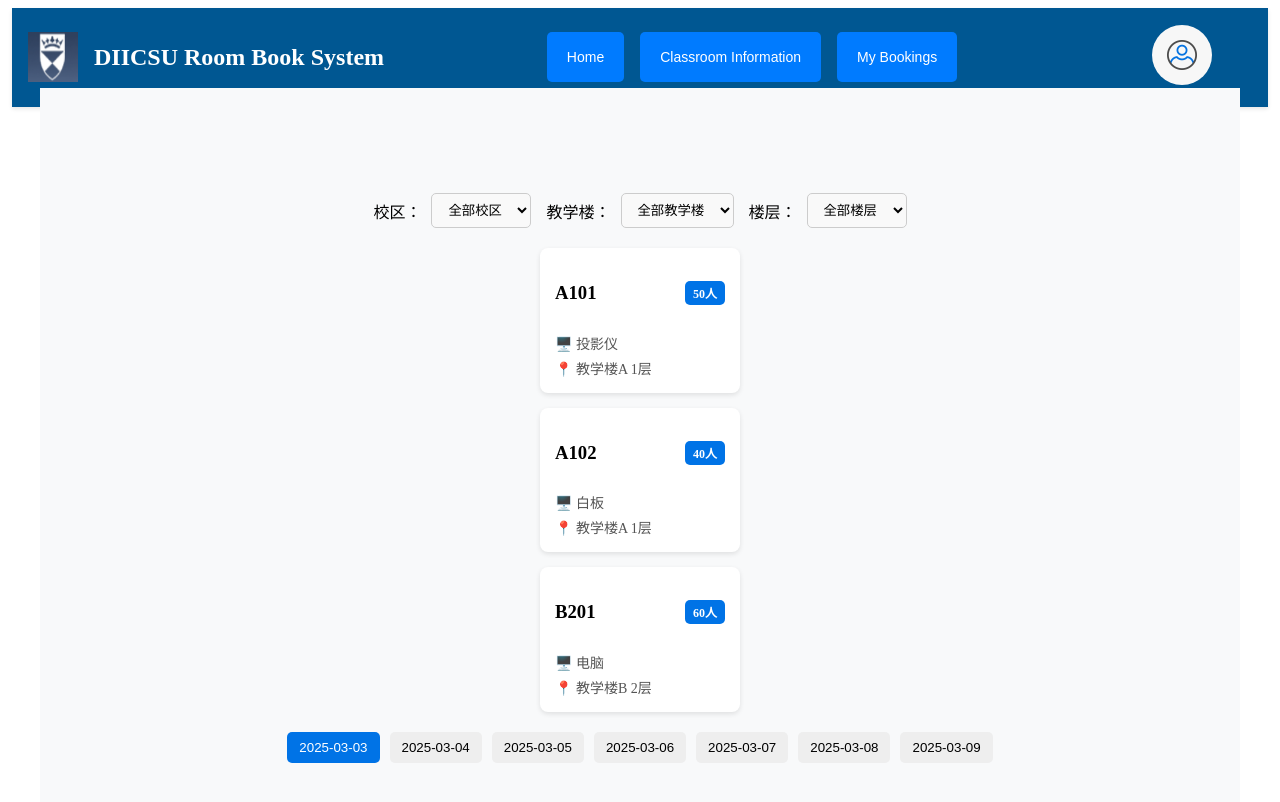
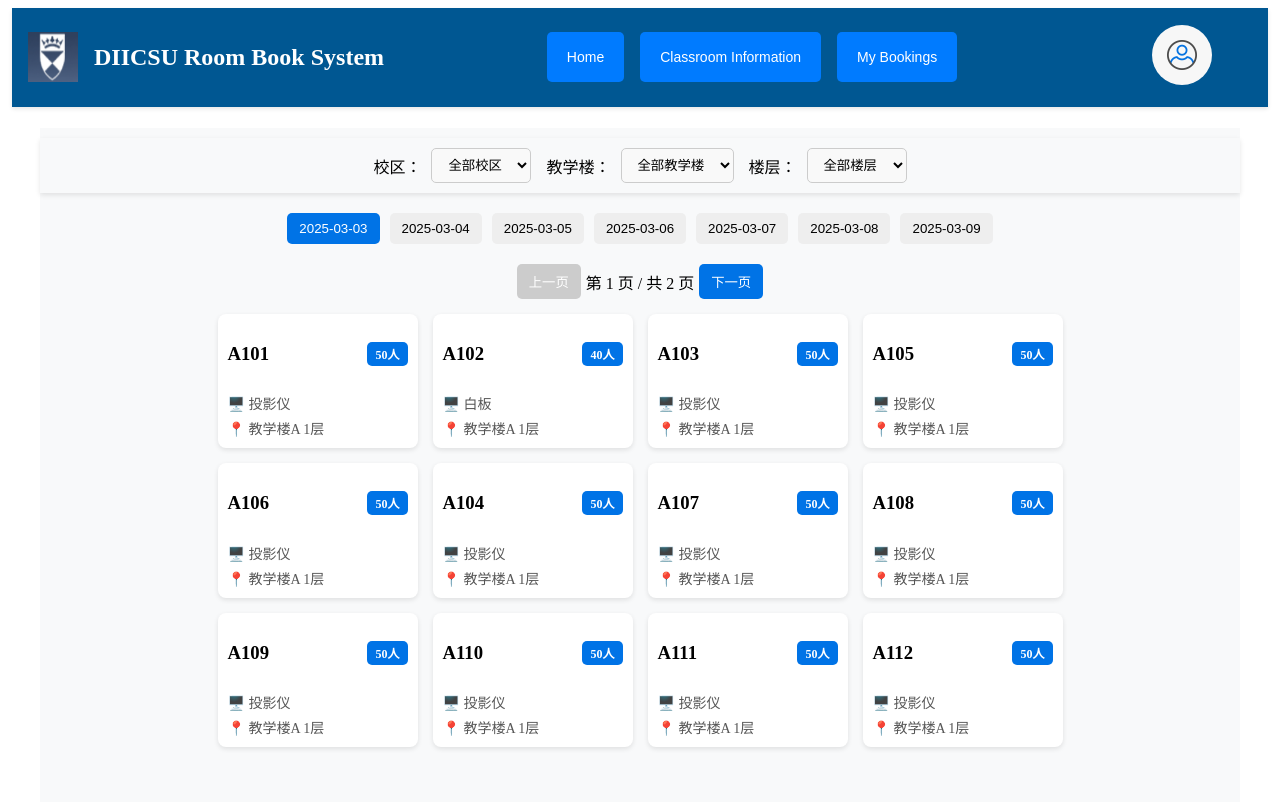
Before and after one commit to Zhengyi1212/DIIAgile-GroupA-frontend, a Vue app in the folder frontend/: page /classrooms in a window 1280 px wide. Shown: the top 802 px of the page. Built offline with nearby package versions, Linux system fonts and the light colour scheme; sample sign-in values are in the browser's storage.

Commit message:
ClassroomsInformation page change.The typesetting was modified, and page turning was added

```diff
--- a/frontend/src/views/ClassRoomInformation.vue
+++ b/frontend/src/views/ClassRoomInformation.vue
@@ -39,9 +39,23 @@
               </div>
            </div>
 
+           <!-- 日期选择器 -->
+           <div class="date-selector">
+              <button v-for="offset in 7" :key="offset" @click="selectedDate = getFormattedDate(offset - 1)"
+                 :class="{ active: selectedDate === getFormattedDate(offset - 1) }">
+                 {{ getFormattedDate(offset - 1) }}
+              </button>
+           </div>
+
+           <div class="content-container">
               <!-- 教室列表 -->
+              <div class="pagination-controls">
+                 <button @click="prevPage" :disabled="currentPage === 1">上一页</button>
+                 <span>第 {{ currentPage }} 页 / 共 {{ totalPages }} 页</span>
+                 <button @click="nextPage" :disabled="currentPage === totalPages">下一页</button>
+              </div>
               <div class="classroom-grid">
-               <div v-for="room in filteredRooms" :key="room.id" class="classroom-card"
+                 <div v-for="room in paginatedRooms" :key="room.id" class="classroom-card"
                     :class="{ selected: selectedRoom?.id === room.id }" @click="selectRoom(room)">
                     <div class="card-header">
                        <h3 class="room-name">{{ room.name }}</h3>
@@ -55,11 +69,6 @@
                     </div>
                  </div>
               </div>
-            <div class="date-selector">
-               <button v-for="offset in 7" :key="offset" @click="selectedDate = getFormattedDate(offset - 1)"
-                  :class="{ active: selectedDate === getFormattedDate(offset - 1) }">
-                  {{ getFormattedDate(offset - 1) }}
-               </button>
            </div>
 
            <!-- 时间表 -->
@@ -76,15 +85,11 @@
               </div>
            </div>
         </main>
-
-
-
      </el-main>
   </el-container>
 </template>
 
 <script>
-
 import NaviBarAndButton from '@/components/NaviBarAndButton.vue';
 
 export default {
@@ -107,8 +112,25 @@ export default {
       rooms: [
         { id: '101', name: 'A101', capacity: 50, building: '教学楼A', floor: '1层', equipment: '投影仪' },
         { id: '102', name: 'A102', capacity: 40, building: '教学楼A', floor: '1层', equipment: '白板' },
+        { id: '103', name: 'A103', capacity: 50, building: '教学楼A', floor: '1层', equipment: '投影仪' },
+        { id: '105', name: 'A105', capacity: 50, building: '教学楼A', floor: '1层', equipment: '投影仪' },
+        { id: '106', name: 'A106', capacity: 50, building: '教学楼A', floor: '1层', equipment: '投影仪' },
+        { id: '104', name: 'A104', capacity: 50, building: '教学楼A', floor: '1层', equipment: '投影仪' },
+        { id: '107', name: 'A107', capacity: 50, building: '教学楼A', floor: '1层', equipment: '投影仪' },
+        { id: '108', name: 'A108', capacity: 50, building: '教学楼A', floor: '1层', equipment: '投影仪' },
+        { id: '109', name: 'A109', capacity: 50, building: '教学楼A', floor: '1层', equipment: '投影仪' },
+        { id: '110', name: 'A110', capacity: 50, building: '教学楼A', floor: '1层', equipment: '投影仪' },
+        { id: '111', name: 'A111', capacity: 50, building: '教学楼A', floor: '1层', equipment: '投影仪' },
+        { id: '112', name: 'A112', capacity: 50, building: '教学楼A', floor: '1层', equipment: '投影仪' },
+        { id: '113', name: 'A113', capacity: 50, building: '教学楼A', floor: '1层', equipment: '投影仪' },
+        { id: '114', name: 'A114', capacity: 50, building: '教学楼A', floor: '1层', equipment: '投影仪' },
+        { id: '115', name: 'A115', capacity: 50, building: '教学楼A', floor: '1层', equipment: '投影仪' },
+        { id: '116', name: 'A116', capacity: 50, building: '教学楼A', floor: '1层', equipment: '投影仪' },
+        { id: '117', name: 'A117', capacity: 50, building: '教学楼A', floor: '1层', equipment: '投影仪' },
         { id: '201', name: 'B201', capacity: 60, building: '教学楼B', floor: '2层', equipment: '电脑' }
       ],
+      currentPage: 1,
+      roomsPerPage: 12,
       selectedCampus: '',
       selectedBuilding: '',
       selectedFloor: '',
@@ -138,9 +160,20 @@ export default {
           (!this.selectedFloor || room.floor === this.selectedFloor)
         );
       });
+    },
+    totalPages() {
+      return Math.max(1, Math.ceil(this.filteredRooms.length / this.roomsPerPage));
+    },
+    paginatedRooms() {
+      const start = (this.currentPage - 1) * this.roomsPerPage;
+      const end = start + this.roomsPerPage;
+      return this.filteredRooms.slice(start, end);
     }
   },
   methods: {
+
+
+
     getInfor() {
       const token = localStorage.getItem("token");
       const userInfo = this.parseToken(token);
@@ -173,23 +206,48 @@ export default {
       }
       this.bookedSlots[this.selectedRoom.id][this.selectedDate].push(slot);
     },
+
     getFormattedDate(offset) {
       const date = new Date();
       date.setDate(date.getDate() + offset);
       return date.toISOString().split('T')[0];
+    },
+    nextPage() {
+
+    if (this.currentPage < this.totalPages) {
+      this.currentPage++;
+
     }
   },
+  prevPage() {
+    if (this.currentPage > 1) {
+      this.currentPage--;
+
+    }
+  },
+
+
   mounted() {
     this.getInfor();
+  },
+  watch: {
+    filteredRooms() {
+      this.currentPage = 1; // 重新过滤时，重置到第一页
+    }
+  }
 }
 };
+
+
 </script>
 
 <style scoped>
-
+.el-main {
+  padding-top: 60px; /* 调整这个值以确保内容不会与导航栏重叠 */
+}
 
 .main-content {
-  padding: 20px;
+  padding: 10px;
   max-width: 1200px;
   margin: 0 auto;
   background: #f8f9fa;
@@ -198,16 +256,27 @@ export default {
   box-sizing: border-box;
   display: flex;
   flex-direction: column;
-  justify-content: center;
   align-items: center;
+}
+.content-container {
+  display: flex;
+  flex-direction: column;
+  align-items: center;
+  width: 100%;
 }
 
 .filters-container {
+  position: sticky;
+  top: 0;
+  background: #f8f9fa;
+  padding: 10px;
+  z-index: 100;
+  width: 100%;
   display: flex;
+  justify-content: center;
   gap: 15px;
-  margin-bottom: 20px;
+  box-shadow: 0 2px 5px rgba(0, 0, 0, 0.1);
 }
-
 .filter-group {
   display: flex;
   align-items: center;
@@ -222,19 +291,28 @@ export default {
   cursor: pointer;
 }
 
+.classroom-timetable-container {
+  display: flex;
+  gap: 20px;
+  width: 100%;
+  align-items: flex-start;
+}
+
 .classroom-grid {
   display: grid;
-  grid-template-columns: repeat(auto-fill, minmax(200px, 1fr));
+  grid-template-columns: repeat(4, 1fr);
   gap: 15px;
+  padding-bottom: 10px;
 }
 
 .classroom-card {
   background: #fff;
-  padding: 15px;
+  padding: 10px;
   border-radius: 8px;
   box-shadow: 0 2px 5px rgba(0, 0, 0, 0.1);
   transition: transform 0.3s, box-shadow 0.3s;
   cursor: pointer;
+  min-width: 180px;
 }
 
 .classroom-card:hover {
@@ -245,6 +323,7 @@ export default {
 .classroom-card.selected {
   border: 2px solid #0073e6;
 }
+
 
 .card-header {
   display: flex;
@@ -275,6 +354,28 @@ export default {
   font-size: 14px;
   color: #555;
 }
+.pagination-controls {
+  display: flex;
+  justify-content: center;
+  align-items: center;
+  margin-bottom: 15px;
+}
+
+.pagination-controls button {
+  padding: 8px 12px;
+  margin: 0 5px;
+  border: none;
+  background: #0073e6;
+  color: white;
+  border-radius: 5px;
+  cursor: pointer;
+}
+
+.pagination-controls button:disabled {
+  background: #ccc;
+  cursor: not-allowed;
+}
+
 
 /* 日期选择器 */
 .date-selector {
@@ -304,22 +405,27 @@ export default {
 
 /* 时间表 */
 .timetable-container {
-  margin-top: 20px;
   background: white;
-  padding: 15px;
+  padding: 10px;
   border-radius: 8px;
   box-shadow: 0 2px 5px rgba(0, 0, 0, 0.1);
-}
-
-.timetable-title {
-  font-size: 18px;
-  margin-bottom: 10px;
+  flex: 1;
+  max-width: 650px;
+  min-height: 100px;
+  max-height: 200px;
+  margin-top: 10px;
+  overflow-y: auto;
+  display: flex;
+  flex-direction: column;
+  align-items: center;
+  padding-bottom: 40px; /* 保留两个时间卡牌的高度空间 */
 }
 
 .time-grid {
   display: grid;
-  grid-template-columns: repeat(auto-fill, minmax(150px, 1fr));
+  grid-template-columns: repeat(4, 1fr);
   gap: 10px;
+  justify-content: center;
 }
 
 .time-slot {
@@ -328,6 +434,8 @@ export default {
   text-align: center;
   cursor: pointer;
   transition: background 0.3s;
+  min-width: 120px;
+  font-size: 14px;
 }
 
 .time-slot.available {
@@ -344,4 +452,5 @@ export default {
 .time-slot:hover {
   opacity: 0.8;
 }
+
 </style>
```
Also changed, not shown: 1 other file (tests, documents, lock files or other folders). Lines whose indentation alone changed are shown as unchanged.
